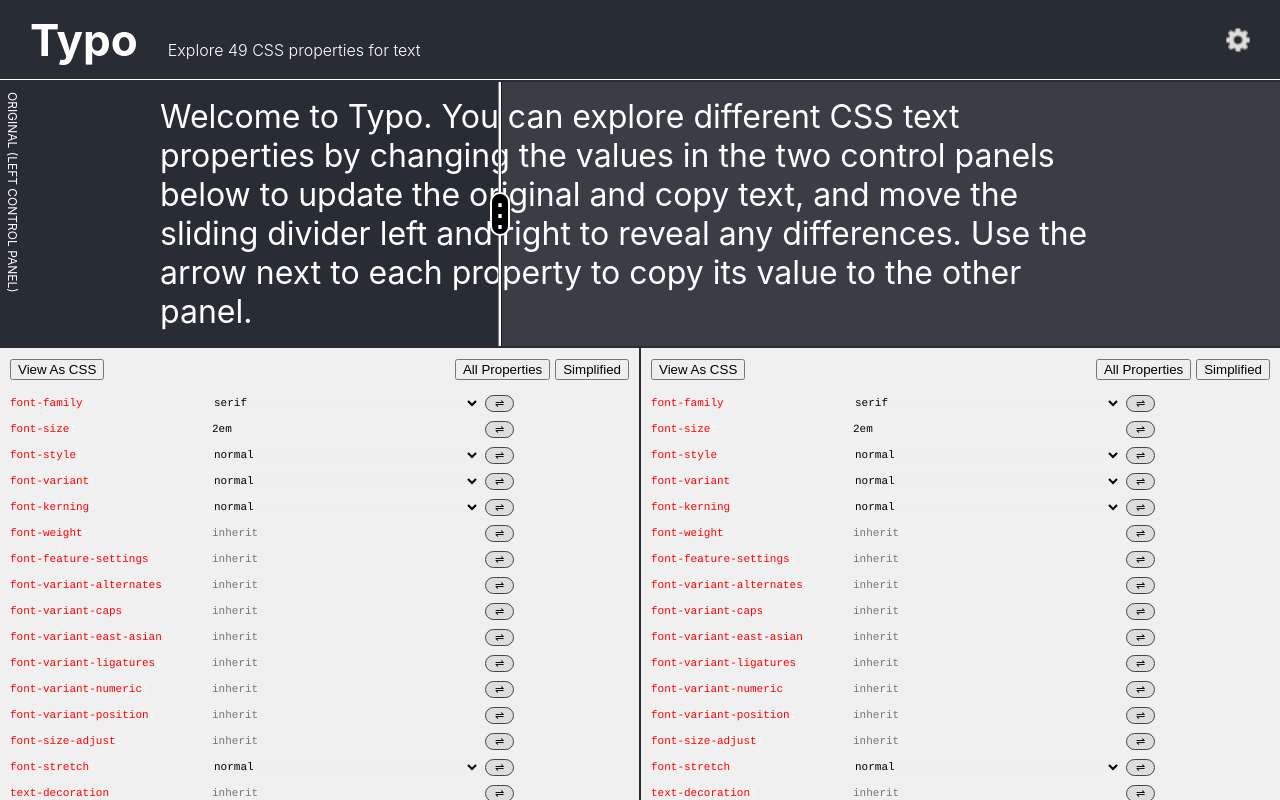
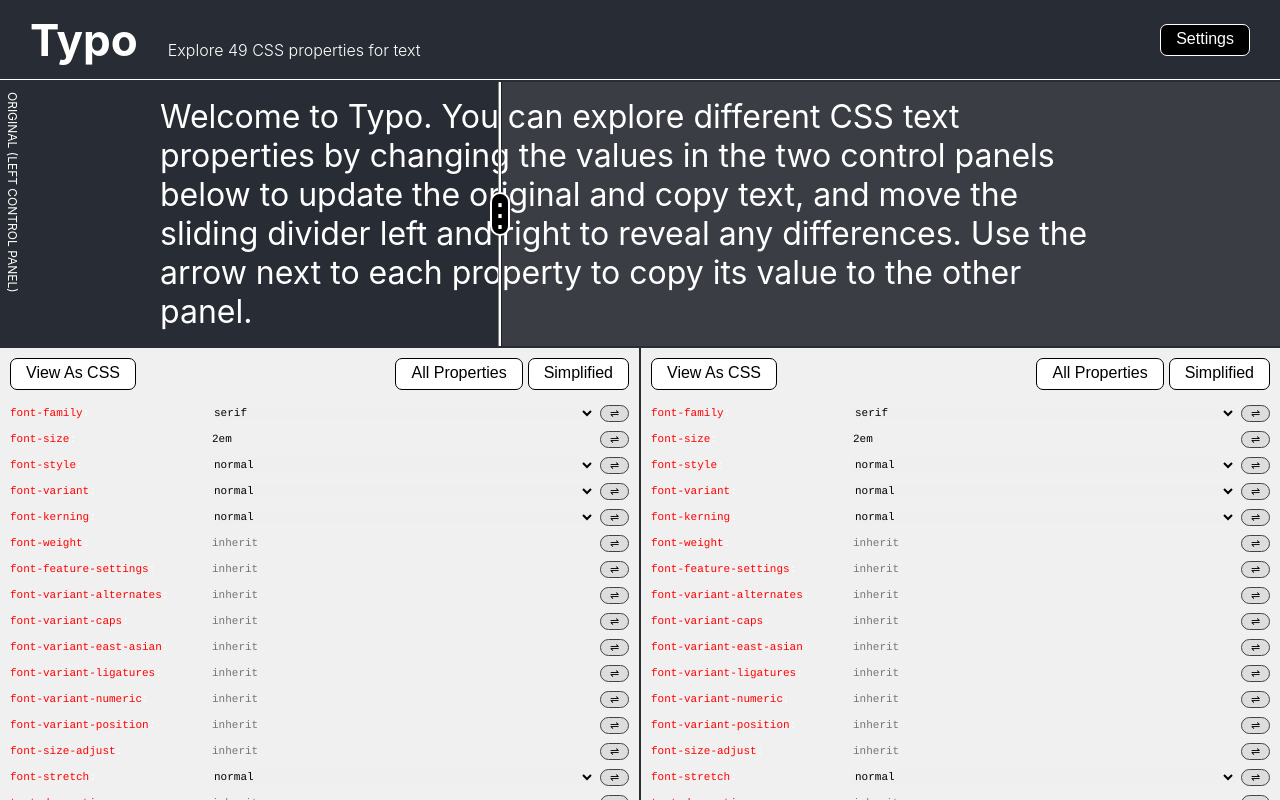
Before and after one commit to onion2k/typo, a React (Create React App) app: page / in a window 1280 px wide. Built offline with nearby package versions, Linux system fonts and the light colour scheme.

Commit message:
Fixed property sizing

```diff
--- a/src/Components/Controller.css
+++ b/src/Components/Controller.css
@@ -10,6 +10,16 @@
   padding: 10px 10px 0;
 }
 
+.controller-options button {
+  background-color: white;
+  border: 1px solid black;
+  color: black;
+  padding: 5px 15px 7px;
+  border-radius: 7px;
+  font-size: 1rem;
+  cursor: pointer;
+}
+
 .controller-options > div:last-child > button {
   margin-left: 5px;
 }
--- a/src/Components/Header.css
+++ b/src/Components/Header.css
@@ -14,7 +14,7 @@
 
 .typo-header > h1 > span {
   margin-left: 30px;
-  font-size: 1.0rem;
+  font-size: 1rem;
   font-weight: 300;
 }
 
@@ -23,6 +23,16 @@
   flex-direction: row;
   align-items: center;
   min-height: 32px;
-  padding:0;
-  margin:0;
+  padding: 0;
+  margin: 0;
 }
+
+.typo-header .settings {
+  background-color: black;
+  border: 1px solid white;
+  color: white;
+  padding: 5px 15px 7px;
+  border-radius: 7px;
+  font-size: 1rem;
+  cursor: pointer;
+}
--- a/src/Components/Header.js
+++ b/src/Components/Header.js
@@ -1,19 +1,18 @@
 import React from "react";
 import "./Header.css";
-
-import cog from "../assets/cog.svg";
 
 const cssdata = require("../ctf.json");
 const cssTextFeatures = cssdata.cssTextFeatures;
 
-export default function Header({setContent}) {
+export default function Header({ setContent }) {
   return (
     <header className="typo-header">
-      <h1>Typo
-      <span>Explore {cssTextFeatures.length} CSS properties for text</span>
+      <h1>
+        Typo
+        <span>Explore {cssTextFeatures.length} CSS properties for text</span>
       </h1>
       <div className="options">
-        <img src={cog} width={24} height={24} />
+        <button className="settings">Settings</button>
       </div>
     </header>
   );
--- a/src/Components/Properties.css
+++ b/src/Components/Properties.css
@@ -5,11 +5,11 @@
   font-family: Courier, monospace;
   text-transform: lowercase;
   display: grid;
-  grid-template-columns: 200px 270px 34px;
+  grid-template-columns: 200px minmax(80px, 1fr) 34px;
   grid-auto-rows: 26px;
   grid-gap: 0;
   align-items: center;
-  z-index:99;
+  z-index: 99;
 }
 
 .properties > label > a {
```
Also changed, not shown: src/App.js (+6 -8 lines), src/assets/cog.svg (deleted).
